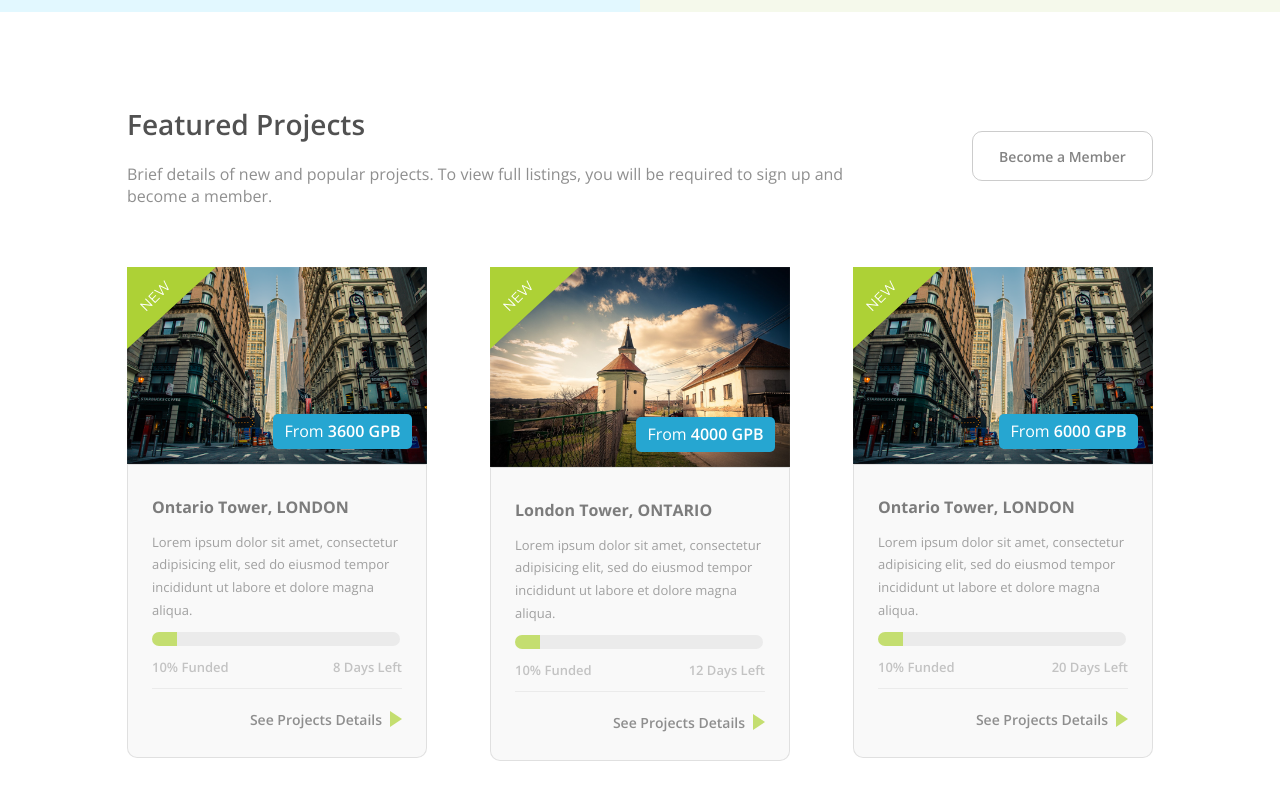
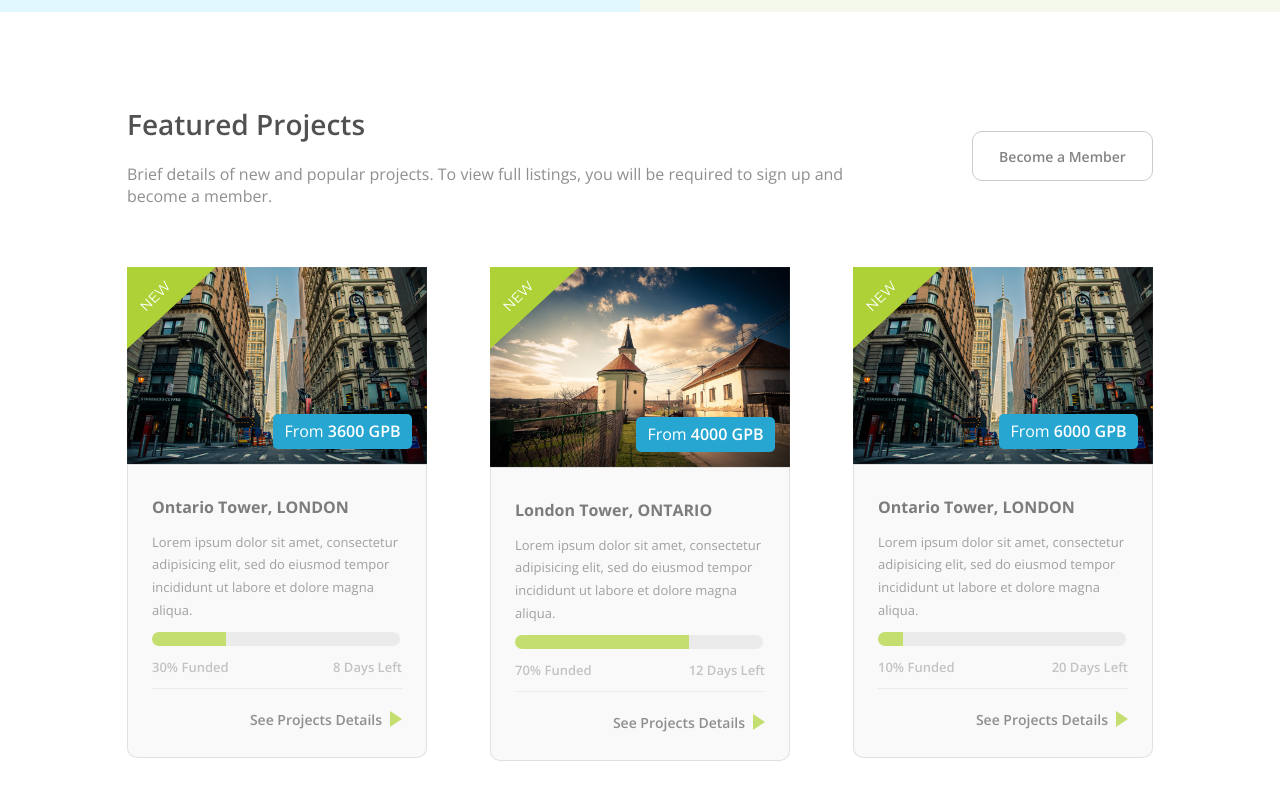
Before and after one commit to konman1989/react-app, a React (Create React App) app in the folder my-app/: page / in a window 1280 px wide. Shown: the part 1994-2794 px from the top of the page. Built offline with nearby package versions, Linux system fonts and the light colour scheme.

Commit message:
fix progress bar, fix keys error

```diff
--- a/my-app/src/components/AboutSection/NavbarAbout/index.js
+++ b/my-app/src/components/AboutSection/NavbarAbout/index.js
@@ -9,7 +9,7 @@ function NavbarAbout() {
     <nav className="navbar-about">
       {aboutNavbarList.map((item, index) => {
         return (
-          <a className="navbar-about__item" href={`#${item.to}`}>
+          <a key={index} className="navbar-about__item" href={`#${item.to}`}>
             <span className="navbar-about__icon">{index + 1}</span>
             <p className="navbar-about__text">{item.name}</p>
           </a>
--- a/my-app/src/components/AboutSection/SliderAbout/index.js
+++ b/my-app/src/components/AboutSection/SliderAbout/index.js
@@ -6,9 +6,9 @@ import { aboutSliderList } from "../../../constants/landingPage";
 import "./styles.scss";
 
 function SliderAbout() {
-  return aboutSliderList.map((item) => {
+  return aboutSliderList.map((item, index) => {
     return (
-      <div className="slider-about">
+      <div key={index} className="slider-about">
         <ImageWrapper
           className={item.imgClassName}
           src={item.img}
--- a/my-app/src/components/Header/LandingSidebar/index.js
+++ b/my-app/src/components/Header/LandingSidebar/index.js
@@ -23,10 +23,8 @@ function LandingSidebar({ isOpen, list }) {
       <div className="landing-sidebar__list">
         {list.map((item, index) => {
           return (
-            <div className="landing-sidebar__list-item">
-              <a href={`#${item.to}`} key={index}>
-                {item.name}
-              </a>
+            <div key={index} className="landing-sidebar__list-item">
+              <a href={`#${item.to}`}>{item.name}</a>
             </div>
           );
         })}
--- a/my-app/src/components/Header/Navbar/index.js
+++ b/my-app/src/components/Header/Navbar/index.js
@@ -7,9 +7,9 @@ import "./styles.scss";
 function Navbar() {
   return (
     <nav className="navbar">
-      {headerNavbarList.map((item) => {
+      {headerNavbarList.map((item, index) => {
         return (
-          <a className="navbar__item" href={`#${item.to}`}>
+          <a key={index} className="navbar__item" href={`#${item.to}`}>
             {item.name}
           </a>
         );
--- a/my-app/src/components/Projects/CardsList/index.js
+++ b/my-app/src/components/Projects/CardsList/index.js
@@ -11,9 +11,11 @@ export default function CardsList() {
   return (
     <div className="projects__cards-list">
       <ul className="cards-list">
-        {projectsCardList.map((item) => {
+        {projectsCardList.map((item, index) => {
+          const progressBar = item.percentFunded.split(" ")[0];
+
           return (
-            <li className="cards-list__item">
+            <li className="cards-list__item" key={index}>
               <div className="cards-list__img-wrapper">
                 <ImageWrapper
                   className={item.image.imgClassName}
@@ -32,7 +34,12 @@ export default function CardsList() {
               <div className="text-wrapper cards-list__text-wrapper">
                 <h2>{item.title}</h2>
                 <p>{item.text}</p>
-                <div className="text-wrapper__progress-bar" />
+                <div
+                  className="text-wrapper__progress-bar"
+                  style={{
+                    background: `linear-gradient(to right, #add136 ${progressBar}, #e3e3e3 ${progressBar} 100%)`,
+                  }}
+                />
                 <div className="text-wrapper__progress-text">
                   <p>{item.percentFunded}</p>
                   <p>{item.daysLeft}</p>
--- a/my-app/src/components/Promo/index.js
+++ b/my-app/src/components/Promo/index.js
@@ -18,9 +18,9 @@ function Promo() {
 }
 
 function promoCard() {
-  return promoCardList.map((item) => {
+  return promoCardList.map((item, index) => {
     return (
-      <div className="card">
+      <div className="card" key={index}>
         <ImageWrapper
           className={item.imgClassName}
           src={item.img}
--- a/my-app/src/constants/landingPage.js
+++ b/my-app/src/constants/landingPage.js
@@ -64,7 +64,7 @@ export const projectsCardList = [
     title: "Ontario Tower, LONDON",
     text:
       "Lorem ipsum dolor sit amet, consectetur adipisicing elit, sed do eiusmod tempor incididunt ut labore et dolore magna aliqua.",
-    percentFunded: "10% funded",
+    percentFunded: "30% funded",
     daysLeft: "8 days left",
   },
   {
@@ -77,7 +77,7 @@ export const projectsCardList = [
     title: "London Tower, ONTARIO",
     text:
       "Lorem ipsum dolor sit amet, consectetur adipisicing elit, sed do eiusmod tempor incididunt ut labore et dolore magna aliqua.",
-    percentFunded: "10% funded",
+    percentFunded: "70% funded",
     daysLeft: "12 days left",
   },
   {
```
